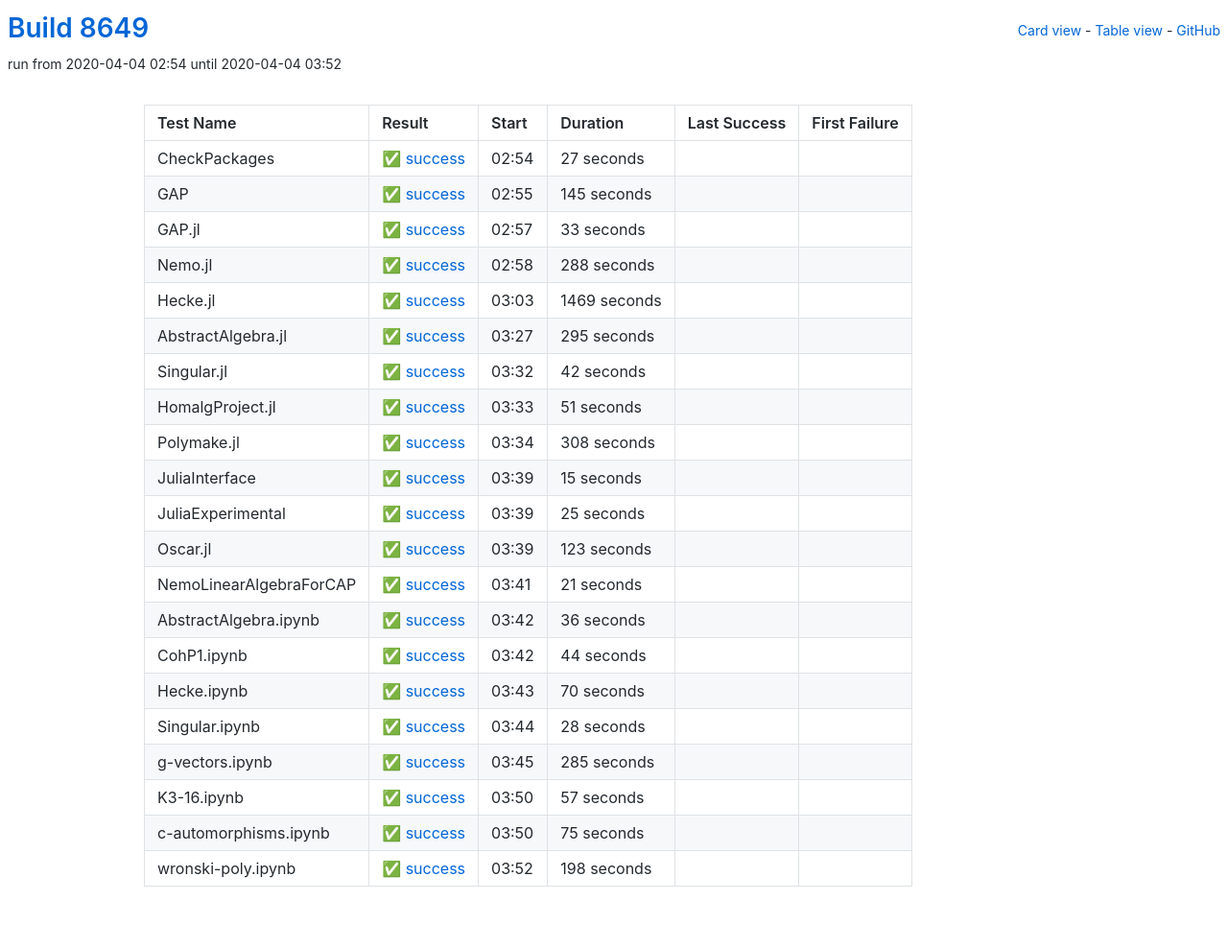
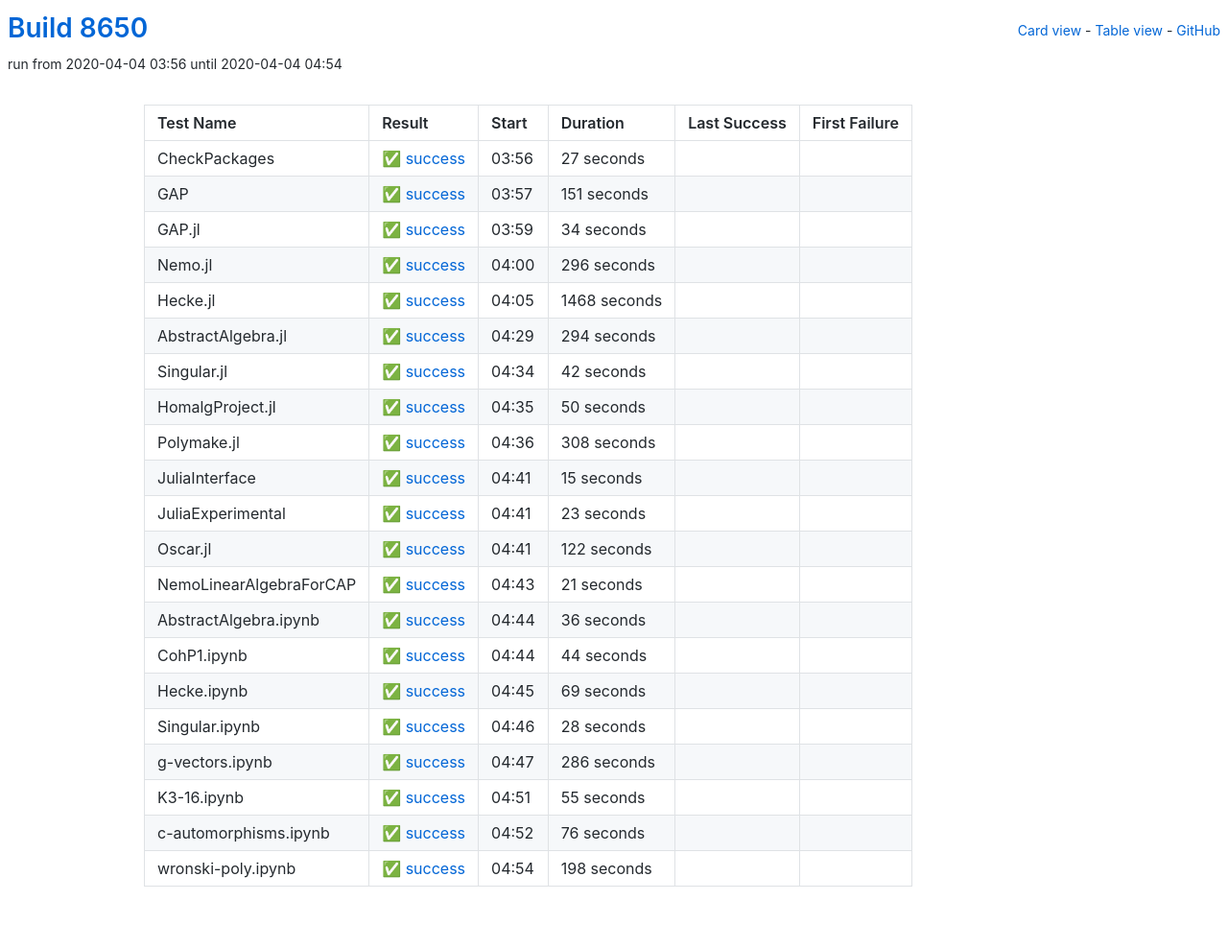
Before and after one commit to oscar-system/oscar-ci-status, a Jekyll site: the page built from table.html, in a window 1280 px wide. Shown: the whole page at 96% size. Built offline with Jekyll 4.4.1, drawn with Linux system fonts in a browser that asks for light colours.

Commit message:
Build 8650

```diff
--- a/_data/ci.yml
+++ b/_data/ci.yml
@@ -1,5 +1,5 @@
-build: 8649
-build_url: https://oscarci.mathematik.uni-kl.de/job/oscar/8649/
+build: 8650
+build_url: https://oscarci.mathematik.uni-kl.de/job/oscar/8650/
 job: oscar
 tests:
 - duration: 27
@@ -8,64 +8,64 @@ tests:
   first_failure_url: null
   last_success: false
   last_success_url: null
-  log: https://oscarci.mathematik.uni-kl.de/job/oscar/8649/artifact/logs/build-8649/CheckPackages.log
+  log: https://oscarci.mathematik.uni-kl.de/job/oscar/8650/artifact/logs/build-8650/CheckPackages.log
   name: CheckPackages
-  start: 2020-04-04 02:54
+  start: 2020-04-04 03:56
   status: success
   success: true
-- duration: 145
+- duration: 151
   exitcode: 0
   first_failure: false
   first_failure_url: null
   last_success: false
   last_success_url: null
-  log: https://oscarci.mathematik.uni-kl.de/job/oscar/8649/artifact/logs/build-8649/GAP.log
+  log: https://oscarci.mathematik.uni-kl.de/job/oscar/8650/artifact/logs/build-8650/GAP.log
   name: GAP
-  start: 2020-04-04 02:55
+  start: 2020-04-04 03:57
   status: success
   success: true
-- duration: 33
+- duration: 34
   exitcode: 0
   first_failure: false
   first_failure_url: null
   last_success: false
   last_success_url: null
-  log: https://oscarci.mathematik.uni-kl.de/job/oscar/8649/artifact/logs/build-8649/GAP.jl.log
+  log: https://oscarci.mathematik.uni-kl.de/job/oscar/8650/artifact/logs/build-8650/GAP.jl.log
   name: GAP.jl
-  start: 2020-04-04 02:57
+  start: 2020-04-04 03:59
   status: success
   success: true
-- duration: 288
+- duration: 296
   exitcode: 0
   first_failure: false
   first_failure_url: null
   last_success: false
   last_success_url: null
-  log: https://oscarci.mathematik.uni-kl.de/job/oscar/8649/artifact/logs/build-8649/Nemo.jl.log
+  log: https://oscarci.mathematik.uni-kl.de/job/oscar/8650/artifact/logs/build-8650/Nemo.jl.log
   name: Nemo.jl
-  start: 2020-04-04 02:58
+  start: 2020-04-04 04:00
   status: success
   success: true
-- duration: 1469
+- duration: 1468
   exitcode: 0
   first_failure: false
   first_failure_url: null
   last_success: false
   last_success_url: null
-  log: https://oscarci.mathematik.uni-kl.de/job/oscar/8649/artifact/logs/build-8649/Hecke.jl.log
+  log: https://oscarci.mathematik.uni-kl.de/job/oscar/8650/artifact/logs/build-8650/Hecke.jl.log
   name: Hecke.jl
-  start: 2020-04-04 03:03
+  start: 2020-04-04 04:05
   status: success
   success: true
-- duration: 295
+- duration: 294
   exitcode: 0
   first_failure: false
   first_failure_url: null
   last_success: false
   last_success_url: null
-  log: https://oscarci.mathematik.uni-kl.de/job/oscar/8649/artifact/logs/build-8649/AbstractAlgebra.jl.log
+  log: https://oscarci.mathematik.uni-kl.de/job/oscar/8650/artifact/logs/build-8650/AbstractAlgebra.jl.log
   name: AbstractAlgebra.jl
-  start: 2020-04-04 03:27
+  start: 2020-04-04 04:29
   status: success
   success: true
 - duration: 42
@@ -74,20 +74,20 @@ tests:
   first_failure_url: null
   last_success: false
   last_success_url: null
-  log: https://oscarci.mathematik.uni-kl.de/job/oscar/8649/artifact/logs/build-8649/Singular.jl.log
+  log: https://oscarci.mathematik.uni-kl.de/job/oscar/8650/artifact/logs/build-8650/Singular.jl.log
   name: Singular.jl
-  start: 2020-04-04 03:32
+  start: 2020-04-04 04:34
   status: success
   success: true
-- duration: 51
+- duration: 50
   exitcode: 0
   first_failure: false
   first_failure_url: null
   last_success: false
   last_success_url: null
-  log: https://oscarci.mathematik.uni-kl.de/job/oscar/8649/artifact/logs/build-8649/HomalgProject.jl.log
+  log: https://oscarci.mathematik.uni-kl.de/job/oscar/8650/artifact/logs/build-8650/HomalgProject.jl.log
   name: HomalgProject.jl
-  start: 2020-04-04 03:33
+  start: 2020-04-04 04:35
   status: success
   success: true
 - duration: 308
@@ -96,9 +96,9 @@ tests:
   first_failure_url: null
   last_success: false
   last_success_url: null
-  log: https://oscarci.mathematik.uni-kl.de/job/oscar/8649/artifact/logs/build-8649/Polymake.jl.log
+  log: https://oscarci.mathematik.uni-kl.de/job/oscar/8650/artifact/logs/build-8650/Polymake.jl.log
   name: Polymake.jl
-  start: 2020-04-04 03:34
+  start: 2020-04-04 04:36
   status: success
   success: true
 - duration: 15
@@ -107,31 +107,31 @@ tests:
   first_failure_url: null
   last_success: false
   last_success_url: null
-  log: https://oscarci.mathematik.uni-kl.de/job/oscar/8649/artifact/logs/build-8649/JuliaInterface.log
+  log: https://oscarci.mathematik.uni-kl.de/job/oscar/8650/artifact/logs/build-8650/JuliaInterface.log
   name: JuliaInterface
-  start: 2020-04-04 03:39
+  start: 2020-04-04 04:41
   status: success
   success: true
-- duration: 25
+- duration: 23
   exitcode: 0
   first_failure: false
   first_failure_url: null
   last_success: false
   last_success_url: null
-  log: https://oscarci.mathematik.uni-kl.de/job/oscar/8649/artifact/logs/build-8649/JuliaExperimental.log
+  log: https://oscarci.mathematik.uni-kl.de/job/oscar/8650/artifact/logs/build-8650/JuliaExperimental.log
   name: JuliaExperimental
-  start: 2020-04-04 03:39
+  start: 2020-04-04 04:41
   status: success
   success: true
-- duration: 123
+- duration: 122
   exitcode: 0
   first_failure: false
   first_failure_url: null
   last_success: false
   last_success_url: null
-  log: https://oscarci.mathematik.uni-kl.de/job/oscar/8649/artifact/logs/build-8649/Oscar.jl.log
+  log: https://oscarci.mathematik.uni-kl.de/job/oscar/8650/artifact/logs/build-8650/Oscar.jl.log
   name: Oscar.jl
-  start: 2020-04-04 03:39
+  start: 2020-04-04 04:41
   status: success
   success: true
 - duration: 21
@@ -140,9 +140,9 @@ tests:
   first_failure_url: null
   last_success: false
   last_success_url: null
-  log: https://oscarci.mathematik.uni-kl.de/job/oscar/8649/artifact/logs/build-8649/NemoLinearAlgebraForCAP.log
+  log: https://oscarci.mathematik.uni-kl.de/job/oscar/8650/artifact/logs/build-8650/NemoLinearAlgebraForCAP.log
   name: NemoLinearAlgebraForCAP
-  start: 2020-04-04 03:41
+  start: 2020-04-04 04:43
   status: success
   success: true
 - duration: 36
@@ -151,9 +151,9 @@ tests:
   first_failure_url: null
   last_success: false
   last_success_url: null
-  log: https://oscarci.mathematik.uni-kl.de/job/oscar/8649/artifact/logs/build-8649/AbstractAlgebra.ipynb.log
+  log: https://oscarci.mathematik.uni-kl.de/job/oscar/8650/artifact/logs/build-8650/AbstractAlgebra.ipynb.log
   name: AbstractAlgebra.ipynb
-  start: 2020-04-04 03:42
+  start: 2020-04-04 04:44
   status: success
   success: true
 - duration: 44
@@ -162,20 +162,20 @@ tests:
   first_failure_url: null
   last_success: false
   last_success_url: null
-  log: https://oscarci.mathematik.uni-kl.de/job/oscar/8649/artifact/logs/build-8649/CohP1.ipynb.log
+  log: https://oscarci.mathematik.uni-kl.de/job/oscar/8650/artifact/logs/build-8650/CohP1.ipynb.log
   name: CohP1.ipynb
-  start: 2020-04-04 03:42
+  start: 2020-04-04 04:44
   status: success
   success: true
-- duration: 70
+- duration: 69
   exitcode: 0
   first_failure: false
   first_failure_url: null
   last_success: false
   last_success_url: null
-  log: https://oscarci.mathematik.uni-kl.de/job/oscar/8649/artifact/logs/build-8649/Hecke.ipynb.log
+  log: https://oscarci.mathematik.uni-kl.de/job/oscar/8650/artifact/logs/build-8650/Hecke.ipynb.log
   name: Hecke.ipynb
-  start: 2020-04-04 03:43
+  start: 2020-04-04 04:45
   status: success
   success: true
 - duration: 28
@@ -184,42 +184,42 @@ tests:
   first_failure_url: null
   last_success: false
   last_success_url: null
-  log: https://oscarci.mathematik.uni-kl.de/job/oscar/8649/artifact/logs/build-8649/Singular.ipynb.log
+  log: https://oscarci.mathematik.uni-kl.de/job/oscar/8650/artifact/logs/build-8650/Singular.ipynb.log
   name: Singular.ipynb
-  start: 2020-04-04 03:44
+  start: 2020-04-04 04:46
   status: success
   success: true
-- duration: 285
+- duration: 286
   exitcode: 0
   first_failure: false
   first_failure_url: null
   last_success: false
   last_success_url: null
-  log: https://oscarci.mathematik.uni-kl.de/job/oscar/8649/artifact/logs/build-8649/g-vectors.ipynb.log
+  log: https://oscarci.mathematik.uni-kl.de/job/oscar/8650/artifact/logs/build-8650/g-vectors.ipynb.log
   name: g-vectors.ipynb
-  start: 2020-04-04 03:45
+  start: 2020-04-04 04:47
   status: success
   success: true
-- duration: 57
+- duration: 55
   exitcode: 0
   first_failure: false
   first_failure_url: null
   last_success: false
   last_success_url: null
-  log: https://oscarci.mathematik.uni-kl.de/job/oscar/8649/artifact/logs/build-8649/K3-16.ipynb.log
+  log: https://oscarci.mathematik.uni-kl.de/job/oscar/8650/artifact/logs/build-8650/K3-16.ipynb.log
   name: K3-16.ipynb
-  start: 2020-04-04 03:50
+  start: 2020-04-04 04:51
   status: success
   success: true
-- duration: 75
+- duration: 76
   exitcode: 0
   first_failure: false
   first_failure_url: null
   last_success: false
   last_success_url: null
-  log: https://oscarci.mathematik.uni-kl.de/job/oscar/8649/artifact/logs/build-8649/c-automorphisms.ipynb.log
+  log: https://oscarci.mathematik.uni-kl.de/job/oscar/8650/artifact/logs/build-8650/c-automorphisms.ipynb.log
   name: c-automorphisms.ipynb
-  start: 2020-04-04 03:50
+  start: 2020-04-04 04:52
   status: success
   success: true
 - duration: 198
@@ -228,8 +228,8 @@ tests:
   first_failure_url: null
   last_success: false
   last_success_url: null
-  log: https://oscarci.mathematik.uni-kl.de/job/oscar/8649/artifact/logs/build-8649/wronski-poly.ipynb.log
+  log: https://oscarci.mathematik.uni-kl.de/job/oscar/8650/artifact/logs/build-8650/wronski-poly.ipynb.log
   name: wronski-poly.ipynb
-  start: 2020-04-04 03:52
+  start: 2020-04-04 04:54
   status: success
   success: true
```
Also changed, not shown: README.md.
